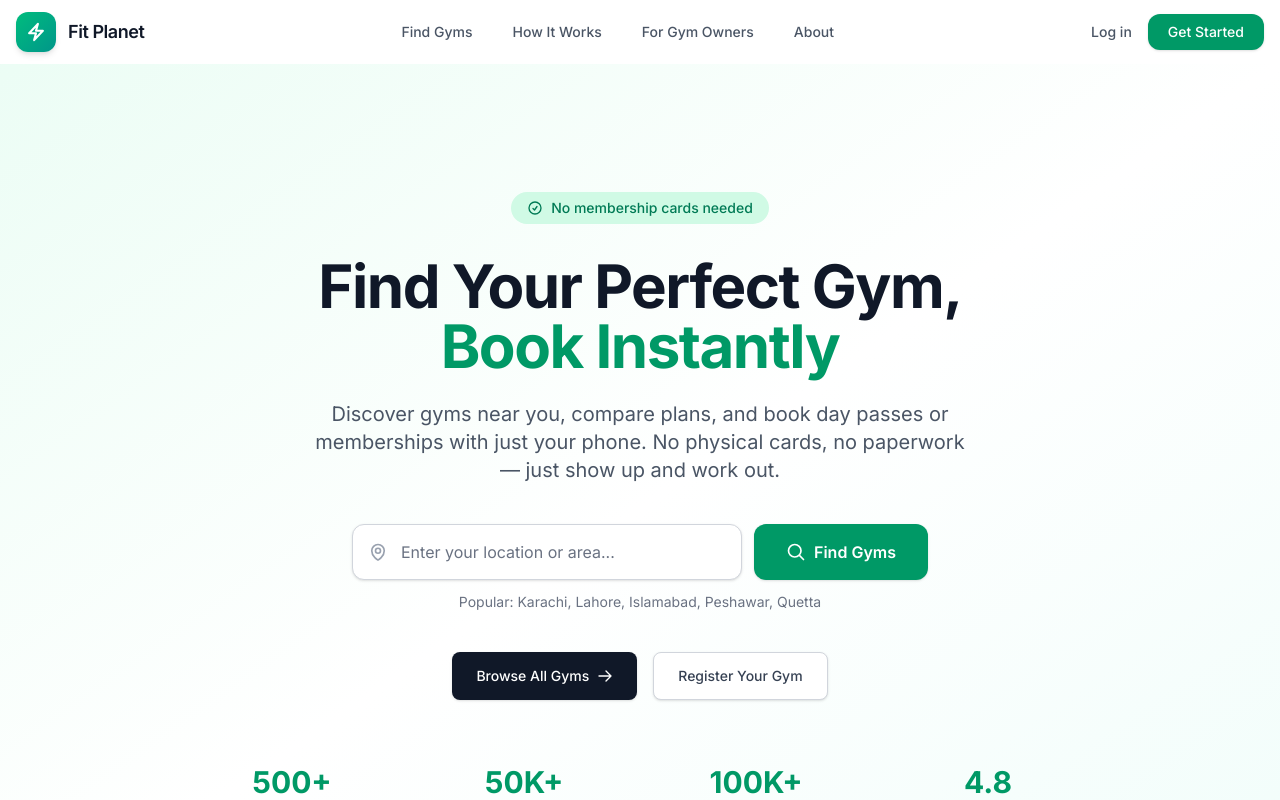
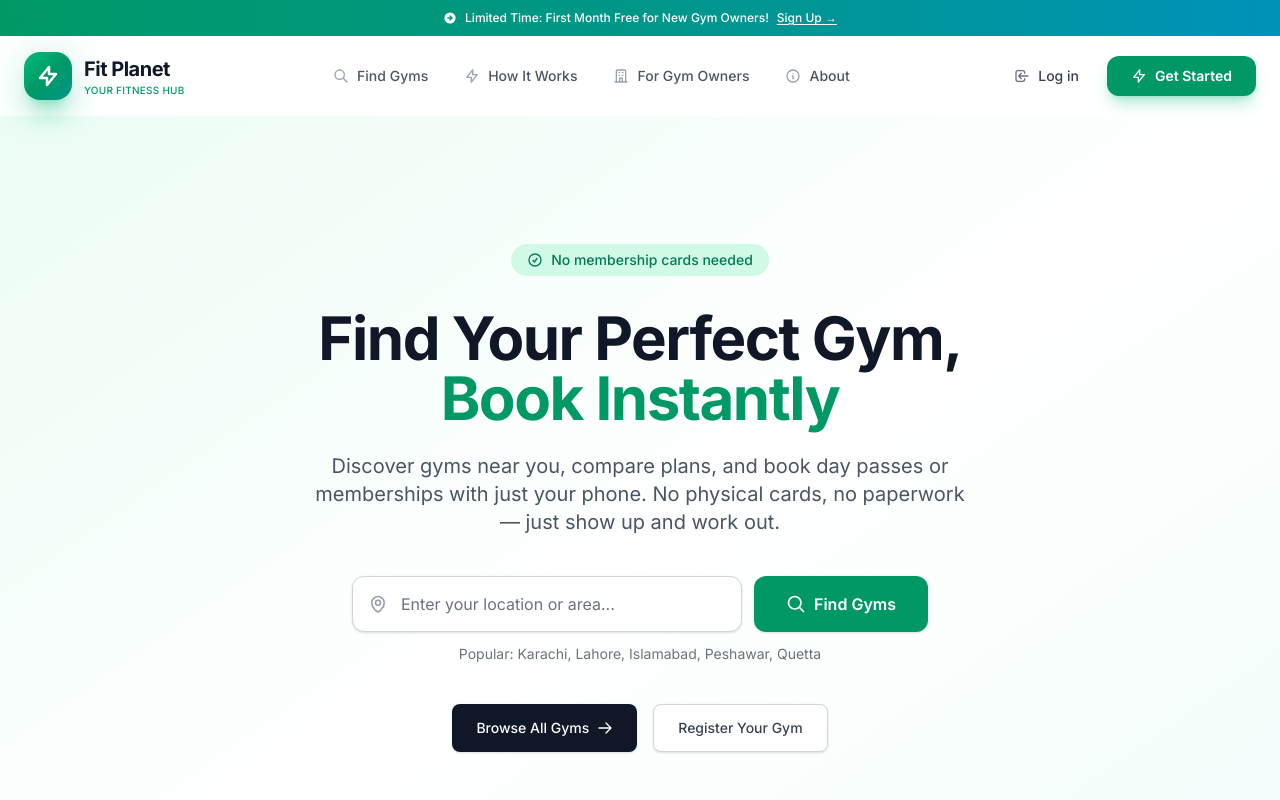
Before and after one commit to Ubaidi5/fit-planet, a Next.js app: page / in a window 1280 px wide. Shown: the top 800 px of the page. Built offline with nearby package versions, Linux system fonts and the light colour scheme.

Commit message:
feat: enhance Header component with improved mobile menu design and scroll effect

```diff
--- a/src/components/layout/Header.tsx
+++ b/src/components/layout/Header.tsx
@@ -1,28 +1,144 @@
 "use client";
 
 import Link from "next/link";
-import { useState } from "react";
+import { useState, useEffect } from "react";
 import { cn } from "@/lib/utils";
 
 const navLinks = [
-  { href: "/gyms", label: "Find Gyms" },
-  { href: "/#how-it-works", label: "How It Works" },
-  { href: "/#for-owners", label: "For Gym Owners" },
-  { href: "/about", label: "About" },
+  {
+    href: "/gyms",
+    label: "Find Gyms",
+    icon: (
+      <svg
+        className="h-4 w-4"
+        fill="none"
+        viewBox="0 0 24 24"
+        stroke="currentColor"
+      >
+        <path
+          strokeLinecap="round"
+          strokeLinejoin="round"
+          strokeWidth={2}
+          d="M21 21l-6-6m2-5a7 7 0 11-14 0 7 7 0 0114 0z"
+        />
+      </svg>
+    ),
+  },
+  {
+    href: "/#how-it-works",
+    label: "How It Works",
+    icon: (
+      <svg
+        className="h-4 w-4"
+        fill="none"
+        viewBox="0 0 24 24"
+        stroke="currentColor"
+      >
+        <path
+          strokeLinecap="round"
+          strokeLinejoin="round"
+          strokeWidth={2}
+          d="M13 10V3L4 14h7v7l9-11h-7z"
+        />
+      </svg>
+    ),
+  },
+  {
+    href: "/#for-owners",
+    label: "For Gym Owners",
+    icon: (
+      <svg
+        className="h-4 w-4"
+        fill="none"
+        viewBox="0 0 24 24"
+        stroke="currentColor"
+      >
+        <path
+          strokeLinecap="round"
+          strokeLinejoin="round"
+          strokeWidth={2}
+          d="M19 21V5a2 2 0 00-2-2H7a2 2 0 00-2 2v16m14 0h2m-2 0h-5m-9 0H3m2 0h5M9 7h1m-1 4h1m4-4h1m-1 4h1m-5 10v-5a1 1 0 011-1h2a1 1 0 011 1v5m-4 0h4"
+        />
+      </svg>
+    ),
+  },
+  {
+    href: "/about",
+    label: "About",
+    icon: (
+      <svg
+        className="h-4 w-4"
+        fill="none"
+        viewBox="0 0 24 24"
+        stroke="currentColor"
+      >
+        <path
+          strokeLinecap="round"
+          strokeLinejoin="round"
+          strokeWidth={2}
+          d="M13 16h-1v-4h-1m1-4h.01M21 12a9 9 0 11-18 0 9 9 0 0118 0z"
+        />
+      </svg>
+    ),
+  },
 ];
 
 const Header: React.FC = () => {
   const [isMobileMenuOpen, setIsMobileMenuOpen] = useState(false);
+  const [scrolled, setScrolled] = useState(false);
+
+  useEffect(() => {
+    const handleScroll = () => {
+      setScrolled(window.scrollY > 20);
+    };
+    window.addEventListener("scroll", handleScroll);
+    return () => window.removeEventListener("scroll", handleScroll);
+  }, []);
 
   return (
-    <header className="sticky top-0 z-50 w-full bg-white/60 backdrop-blur-sm">
+    <header
+      className={cn(
+        "sticky top-0 z-50 w-full transition-all duration-300",
+        scrolled
+          ? "bg-white/95 backdrop-blur-xl shadow-lg shadow-black/5 border-b border-gray-100"
+          : "bg-white/80 backdrop-blur-md",
+      )}
+    >
+      {/* Top Announcement Bar */}
+      <div className="bg-linear-to-r from-emerald-600 via-teal-600 to-cyan-600 text-white">
         <div className="mx-auto max-w-7xl px-4">
-        <div className="flex h-16 items-center justify-between">
-          {/* Logo */}
-          <Link href="/" className="flex items-center gap-3">
-            <div className="flex h-10 w-10 items-center justify-center rounded-xl bg-gradient-to-br from-emerald-500 to-teal-600 shadow-md">
+          <div className="flex h-9 items-center justify-center gap-2 text-xs font-medium">
             <svg
-                className="h-5 w-5 text-white"
+              className="h-3.5 w-3.5"
+              fill="currentColor"
+              viewBox="0 0 20 20"
+            >
+              <path
+                fillRule="evenodd"
+                d="M10 18a8 8 0 100-16 8 8 0 000 16zm3.707-8.707l-3-3a1 1 0 00-1.414 1.414L10.586 9H7a1 1 0 100 2h3.586l-1.293 1.293a1 1 0 101.414 1.414l3-3a1 1 0 000-1.414z"
+                clipRule="evenodd"
+              />
+            </svg>
+            <span>Limited Time: First Month Free for New Gym Owners!</span>
+            <Link
+              href="/studio/register"
+              className="underline underline-offset-2 hover:text-emerald-100"
+            >
+              Sign Up →
+            </Link>
+          </div>
+        </div>
+      </div>
+
+      <div className="mx-auto max-w-7xl px-4 lg:px-6">
+        <div className="flex h-20 items-center justify-between">
+          {/* Logo - Premium Design */}
+          <Link href="/" className="group flex items-center gap-3">
+            <div className="relative">
+              <div className="absolute inset-0 rounded-2xl bg-linear-to-br from-emerald-400 to-teal-600 opacity-20 blur-xl transition-all group-hover:opacity-30" />
+              <div className="relative flex h-12 w-12 items-center justify-center rounded-2xl bg-linear-to-br from-emerald-500 via-emerald-600 to-teal-600 shadow-xl shadow-emerald-500/30 transition-transform group-hover:scale-105">
+                <svg
+                  className="h-6 w-6 text-white"
                   fill="none"
                   viewBox="0 0 24 24"
                   stroke="currentColor"
@@ -31,119 +147,191 @@ const Header: React.FC = () => {
                   <path
                     strokeLinecap="round"
                     strokeLinejoin="round"
-                  d="M3.75 13.5l10.5-11.25L12 10.5h8.25L9.75 21.75 12 13.5H3.75z"
+                    d="M13 10V3L4 14h7v7l9-11h-7z"
                   />
                 </svg>
               </div>
-            <span className="text-lg font-semibold tracking-tight text-gray-900">
+            </div>
+            <div className="flex flex-col">
+              <span className="text-xl font-bold tracking-tight text-gray-900">
                 Fit Planet
               </span>
+              <span className="text-[10px] font-medium tracking-wide text-emerald-600">
+                YOUR FITNESS HUB
+              </span>
+            </div>
           </Link>
 
-          {/* Desktop Navigation */}
-          <nav className="hidden md:flex items-center gap-10">
+          {/* Desktop Navigation - Modern Design */}
+          <nav className="hidden lg:flex items-center gap-1">
             {navLinks.map((link) => (
               <Link
                 key={link.href}
                 href={link.href}
-                className="group relative text-sm font-medium text-gray-600 transition-colors hover:text-gray-900"
+                className="group relative flex items-center gap-2 rounded-xl px-4 py-2.5 text-sm font-medium text-gray-600 transition-all hover:text-gray-900 hover:bg-gray-50"
               >
+                <span className="text-gray-400 transition-colors group-hover:text-emerald-600">
+                  {link.icon}
+                </span>
                 {link.label}
-                <span className="absolute -bottom-1 left-0 h-[2px] w-0 bg-emerald-600 transition-all duration-300 group-hover:w-full" />
+                <span className="absolute bottom-0 left-1/2 h-0.5 w-0 -translate-x-1/2 rounded-full bg-linear-to-r from-emerald-600 to-teal-600 transition-all duration-300 group-hover:w-3/4" />
               </Link>
             ))}
           </nav>
 
-          {/* Desktop Actions */}
-          <div className="hidden md:flex items-center gap-4">
+          {/* Desktop Actions - Premium Buttons */}
+          <div className="hidden lg:flex items-center gap-3">
             <Link
-              href="/login"
-              className="text-sm font-medium text-gray-600 transition hover:text-gray-900"
+              href="/app/register"
+              className="group flex items-center gap-2 rounded-xl px-4 py-2.5 text-sm font-medium text-gray-700 transition-all hover:bg-gray-100"
             >
+              <svg
+                className="h-4 w-4 text-gray-500 transition-colors group-hover:text-emerald-600"
+                fill="none"
+                viewBox="0 0 24 24"
+                stroke="currentColor"
+              >
+                <path
+                  strokeLinecap="round"
+                  strokeLinejoin="round"
+                  strokeWidth={2}
+                  d="M11 16l-4-4m0 0l4-4m-4 4h14m-5 4v1a3 3 0 01-3 3H6a3 3 0 01-3-3V7a3 3 0 013-3h7a3 3 0 013 3v1"
+                />
+              </svg>
               Log in
             </Link>
 
             <Link
               href="/app/dashboard"
-              className="inline-flex h-9 items-center justify-center rounded-xl bg-emerald-600 px-5 text-sm font-medium text-white shadow-sm transition hover:bg-emerald-700 focus:outline-none focus:ring-2 focus:ring-emerald-500 focus:ring-offset-2"
+              className="group relative inline-flex items-center gap-2 overflow-hidden rounded-xl bg-emerald-600 px-6 py-2.5 text-sm font-semibold text-white shadow-lg shadow-emerald-500/30 transition-all hover:shadow-xl hover:shadow-emerald-500/40 hover:scale-105"
             >
-              Get Started
-            </Link>
-          </div>
-
-          {/* Mobile Menu Button */}
-          <button
-            type="button"
-            className="md:hidden inline-flex h-10 w-10 items-center justify-center rounded-xl border border-gray-200 text-gray-700 transition hover:bg-gray-100"
-            onClick={() => setIsMobileMenuOpen(!isMobileMenuOpen)}
-            aria-expanded={isMobileMenuOpen}
-          >
-            {isMobileMenuOpen ? (
               <svg
-                className="h-5 w-5"
+                className="relative h-4 w-4"
                 fill="none"
                 viewBox="0 0 24 24"
                 stroke="currentColor"
-                strokeWidth={2}
               >
                 <path
                   strokeLinecap="round"
                   strokeLinejoin="round"
-                  d="M6 18L18 6M6 6l12 12"
+                  strokeWidth={2}
+                  d="M13 10V3L4 14h7v7l9-11h-7z"
                 />
               </svg>
-            ) : (
+              <span className="relative">Get Started</span>
+            </Link>
+          </div>
+
+          {/* Mobile Menu Button - Modern Design */}
+          <button
+            type="button"
+            className="lg:hidden relative inline-flex h-11 w-11 items-center justify-center rounded-xl border border-gray-200 text-gray-700 transition-all hover:bg-gray-100 hover:border-gray-300 active:scale-95"
+            onClick={() => setIsMobileMenuOpen(!isMobileMenuOpen)}
+            aria-expanded={isMobileMenuOpen}
+            aria-label="Toggle menu"
+          >
+            <div className="flex flex-col gap-1.5">
+              <span
+                className={cn(
+                  "h-0.5 w-5 rounded-full bg-gray-700 transition-all duration-300",
+                  isMobileMenuOpen && "rotate-45 translate-y-2",
+                )}
+              />
+              <span
+                className={cn(
+                  "h-0.5 w-5 rounded-full bg-gray-700 transition-all duration-300",
+                  isMobileMenuOpen && "opacity-0",
+                )}
+              />
+              <span
+                className={cn(
+                  "h-0.5 w-5 rounded-full bg-gray-700 transition-all duration-300",
+                  isMobileMenuOpen && "-rotate-45 -translate-y-2",
+                )}
+              />
+            </div>
+          </button>
+        </div>
+
+        {/* Mobile Menu - Premium Design */}
+        <div
+          className={cn(
+            "lg:hidden overflow-hidden transition-all duration-500 ease-in-out",
+            isMobileMenuOpen
+              ? "max-h-150 opacity-100 pb-6"
+              : "max-h-0 opacity-0",
+          )}
+        >
+          <nav className="mt-4 space-y-2 rounded-2xl border border-gray-200 bg-linear-to-br from-white to-gray-50/50 p-3 shadow-xl backdrop-blur-xl">
+            {navLinks.map((link, index) => (
+              <Link
+                key={link.href}
+                href={link.href}
+                onClick={() => setIsMobileMenuOpen(false)}
+                className="group flex items-center gap-3 rounded-xl px-4 py-3 text-sm font-medium text-gray-700 transition-all hover:bg-white hover:text-gray-900 hover:shadow-md"
+                style={{ animationDelay: `${index * 50}ms` }}
+              >
+                <span className="flex h-8 w-8 items-center justify-center rounded-lg bg-emerald-50 text-emerald-600 transition-colors group-hover:bg-emerald-100">
+                  {link.icon}
+                </span>
+                {link.label}
                 <svg
-                className="h-5 w-5"
+                  className="ml-auto h-4 w-4 text-gray-400 transition-transform group-hover:translate-x-1"
                   fill="none"
                   viewBox="0 0 24 24"
                   stroke="currentColor"
-                strokeWidth={2}
                 >
                   <path
                     strokeLinecap="round"
                     strokeLinejoin="round"
-                  d="M4 6h16M4 12h16M4 18h16"
+                    strokeWidth={2}
+                    d="M9 5l7 7-7 7"
                   />
                 </svg>
-            )}
-          </button>
-        </div>
-
-        {/* Mobile Menu */}
-        <div
-          className={cn(
-            "md:hidden overflow-hidden transition-all duration-300 ease-in-out",
-            isMobileMenuOpen ? "max-h-96 pb-4" : "max-h-0",
-          )}
-        >
-          <nav className="mt-2 flex flex-col gap-1 rounded-2xl border border-gray-200 bg-white p-2 shadow-sm">
-            {navLinks.map((link) => (
-              <Link
-                key={link.href}
-                href={link.href}
-                onClick={() => setIsMobileMenuOpen(false)}
-                className="rounded-xl px-4 py-2 text-sm font-medium text-gray-700 transition hover:bg-gray-100"
-              >
-                {link.label}
               </Link>
             ))}
 
-            <div className="mt-2 border-t pt-2">
+            <div className="mt-4 space-y-2 border-t border-gray-200 pt-4">
               <Link
                 href="/login"
                 onClick={() => setIsMobileMenuOpen(false)}
-                className="block rounded-xl px-4 py-2 text-sm font-medium text-gray-700 hover:bg-gray-100"
+                className="flex items-center justify-center gap-2 rounded-xl border-2 border-gray-200 bg-white px-4 py-3 text-sm font-semibold text-gray-700 transition-all hover:border-emerald-200 hover:bg-emerald-50 hover:text-emerald-700"
               >
+                <svg
+                  className="h-4 w-4"
+                  fill="none"
+                  viewBox="0 0 24 24"
+                  stroke="currentColor"
+                >
+                  <path
+                    strokeLinecap="round"
+                    strokeLinejoin="round"
+                    strokeWidth={2}
+                    d="M11 16l-4-4m0 0l4-4m-4 4h14m-5 4v1a3 3 0 01-3 3H6a3 3 0 01-3-3V7a3 3 0 013-3h7a3 3 0 013 3v1"
+                  />
+                </svg>
                 Log in
               </Link>
 
               <Link
                 href="/app/dashboard"
                 onClick={() => setIsMobileMenuOpen(false)}
-                className="mt-2 flex h-10 items-center justify-center rounded-xl bg-emerald-600 text-sm font-medium text-white transition hover:bg-emerald-700"
+                className="flex items-center justify-center gap-2 rounded-xl bg-linear-to-r from-emerald-600 to-teal-600 px-4 py-3 text-sm font-semibold text-white shadow-lg shadow-emerald-500/30 transition-all hover:shadow-xl hover:scale-105"
               >
-                Get Started
+                <svg
+                  className="h-4 w-4"
+                  fill="none"
+                  viewBox="0 0 24 24"
+                  stroke="currentColor"
+                >
+                  <path
+                    strokeLinecap="round"
+                    strokeLinejoin="round"
+                    strokeWidth={2}
+                    d="M13 10V3L4 14h7v7l9-11h-7z"
+                  />
+                </svg>
+                Get Started Free
               </Link>
             </div>
           </nav>
```
Lines whose indentation alone changed are shown as unchanged.
